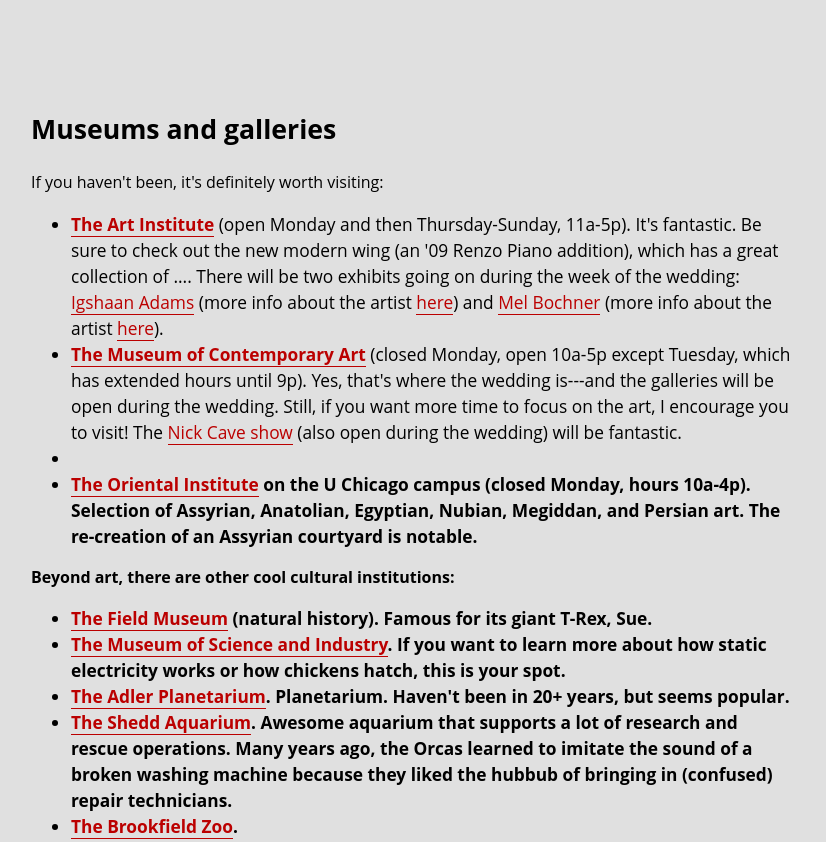
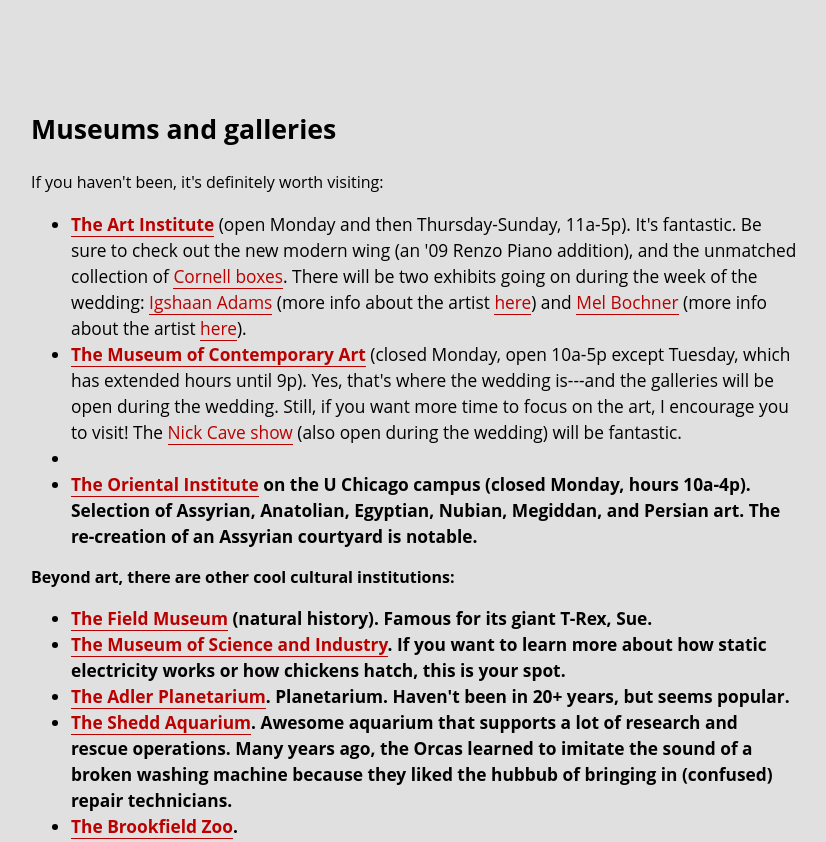
Before and after one commit to vsrs-biz/vsrs-biz.github.io, a plain HTML site: page fun.html in a window 1280 px wide. Shown: the top 842 px of the page, without its empty margins (225-1051 px from the left). Drawn offline with Linux system fonts and the light colour scheme; a web font is replaced by a local one.

Commit message:
fill in link

```diff
--- a/fun.html
+++ b/fun.html
@@ -19,7 +19,8 @@
       <li><b><a href="https://www.artic.edu">The Art Institute</b></a>
 	(open Monday and then Thursday-Sunday, 11a-5p).
 	It's fantastic. Be sure to check out the new modern wing (an '09 Renzo Piano
-	addition), which has a great collection of ....
+	addition), and the unmatched collection of
+	<a href="https://www.theguardian.com/artanddesign/2015/jul/25/joseph-cornell-wanderlust-royal-academy-exhibition-london">Cornell boxes</a>.
 	There will be two exhibits going on during the week of the wedding:
 	<a href="https://www.artic.edu/exhibitions/9626/igshaan-adams-desire-lines">Igshaan Adams</a>
 	(more info about the artist <a href="https://blankprojects.com/Igshaan-Adams-Bio">here</a>)
```
